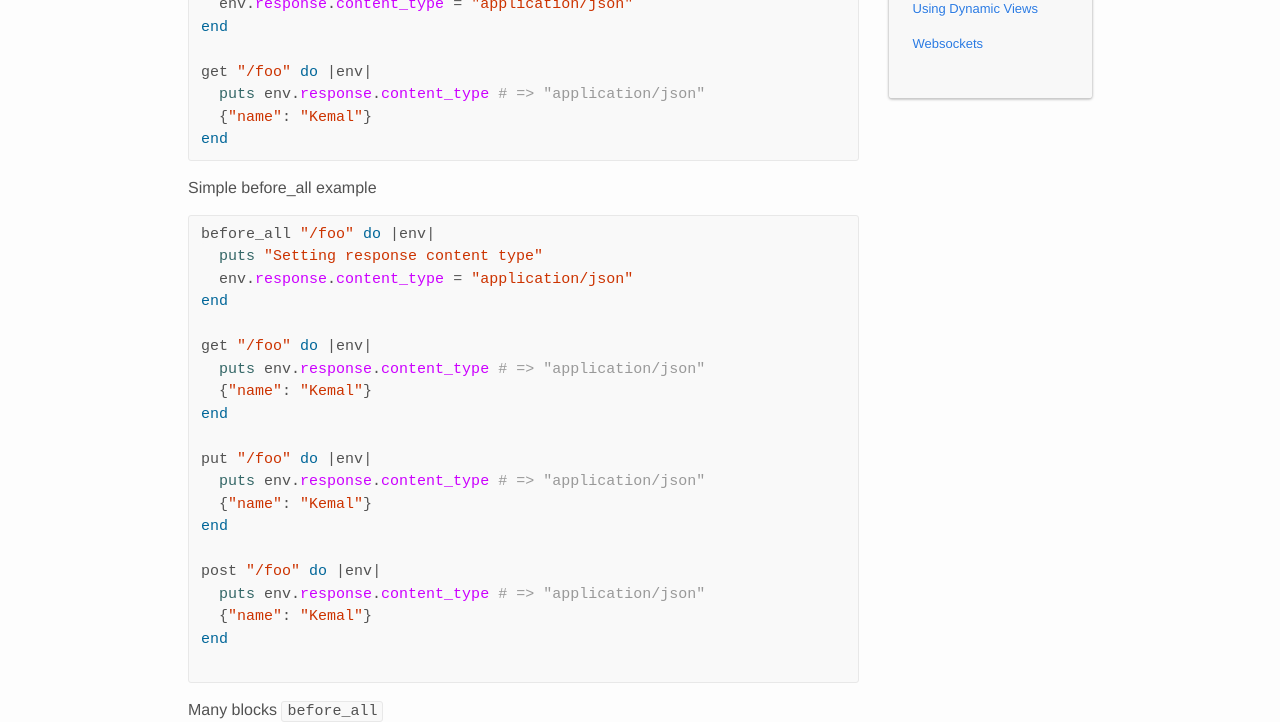
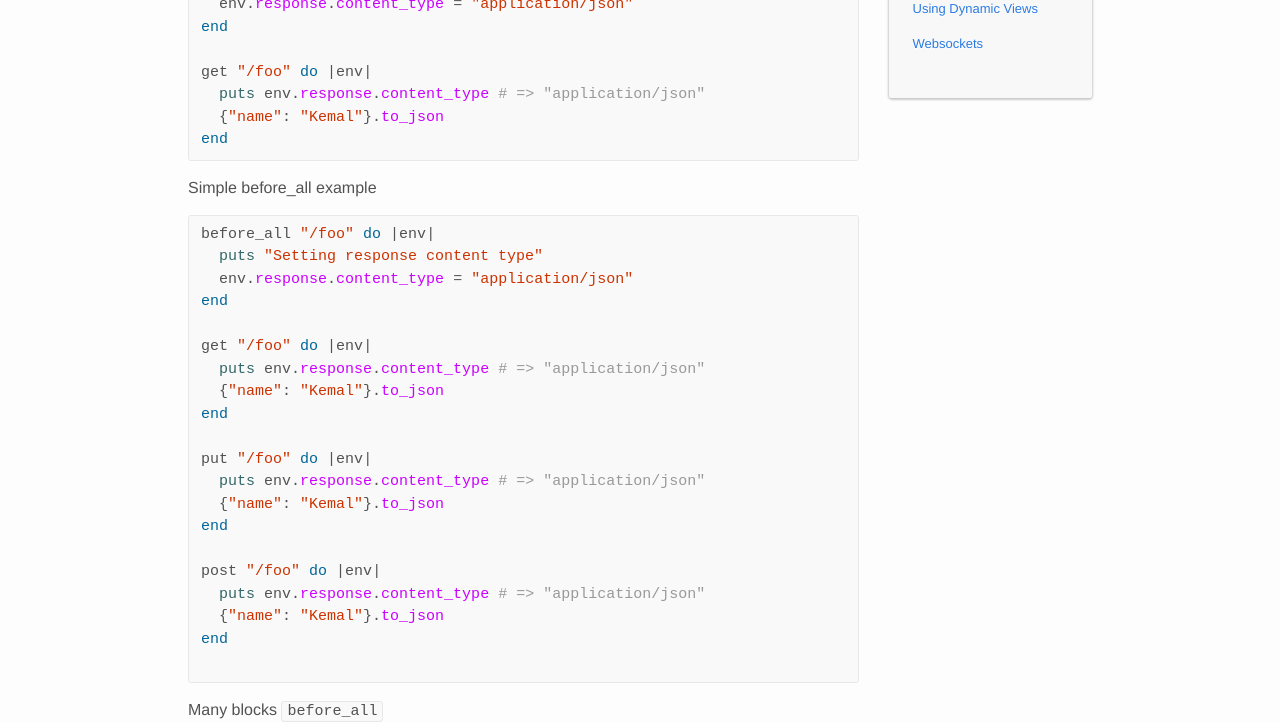
Before and after one commit to kemalcr/kemal, a Jekyll site: the page built from _docs/filters.md, in a window 1280 px wide. Shown: the part 704-1426 px from the top of the page. Built offline with Jekyll 4.4.1, drawn with Linux system fonts in a browser that asks for light colours.

Commit message:
Update JSON sample to use #to_json

````diff
--- a/_docs/filters.md
+++ b/_docs/filters.md
@@ -29,7 +29,7 @@ end
 
 get "/foo" do |env|
   puts env.response.content_type # => "application/json"
-  {"name": "Kemal"}
+  {"name": "Kemal"}.to_json
 end
 ```
 
@@ -43,17 +43,17 @@ end
 
 get "/foo" do |env|
   puts env.response.content_type # => "application/json"
-  {"name": "Kemal"}
+  {"name": "Kemal"}.to_json
 end
 
 put "/foo" do |env|
   puts env.response.content_type # => "application/json"
-  {"name": "Kemal"}
+  {"name": "Kemal"}.to_json
 end
 
 post "/foo" do |env|
   puts env.response.content_type # => "application/json"
-  {"name": "Kemal"}
+  {"name": "Kemal"}.to_json
 end
 
 ```
````
Also changed, not shown: _docs/context.md (+1 -1 lines), _docs/json.md (+1 -1 lines).
